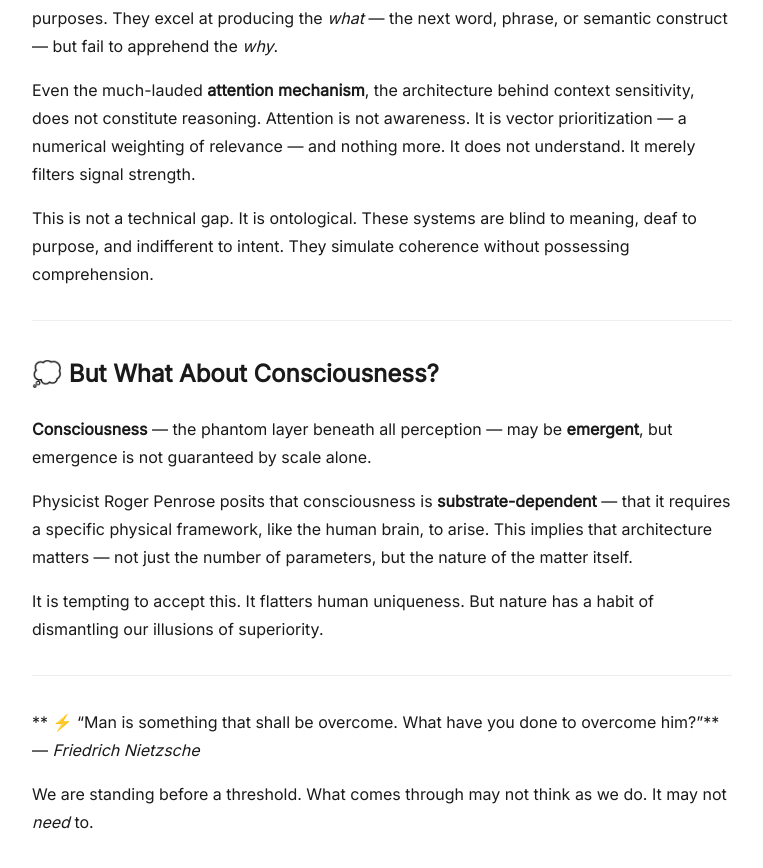
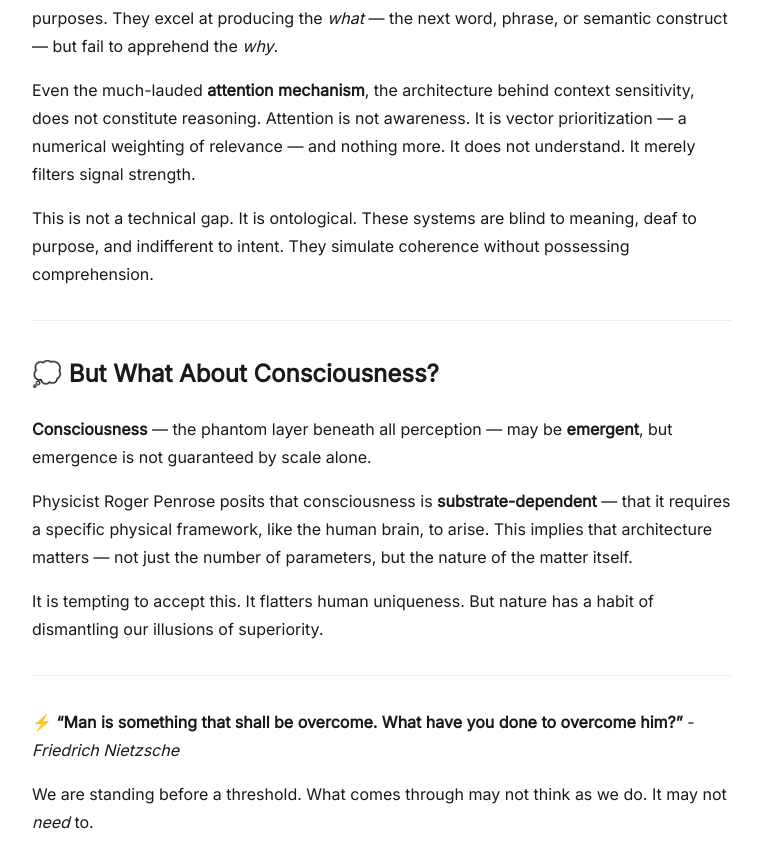
Before and after one commit to frost0x/frost0x.github.io, a Jekyll site: the page built from _posts/2025-04-11-does-ai-think.md, in a window 1280 px wide and 900 px high, scrolled down 1092 px. Shown: the top 868 px of the window, without its empty margins (258-1021 px from the left). Built offline with Jekyll 4.4.1, drawn with Linux system fonts in a browser that asks for light colours.

```diff
--- a/_posts/2025-04-11-does-ai-think.md
+++ b/_posts/2025-04-11-does-ai-think.md
@@ -49,6 +49,6 @@ It is tempting to accept this. It flatters human uniqueness. But nature has a ha
 
 ---
 
-** ⚡️ "Man is something that shall be overcome. What have you done to overcome him?"** — _Friedrich Nietzsche_
+⚡️ **"Man is something that shall be overcome. What have you done to overcome him?"** - _Friedrich Nietzsche_
 
 We are standing before a threshold. What comes through may not think as we do. It may not *need* to.
```
